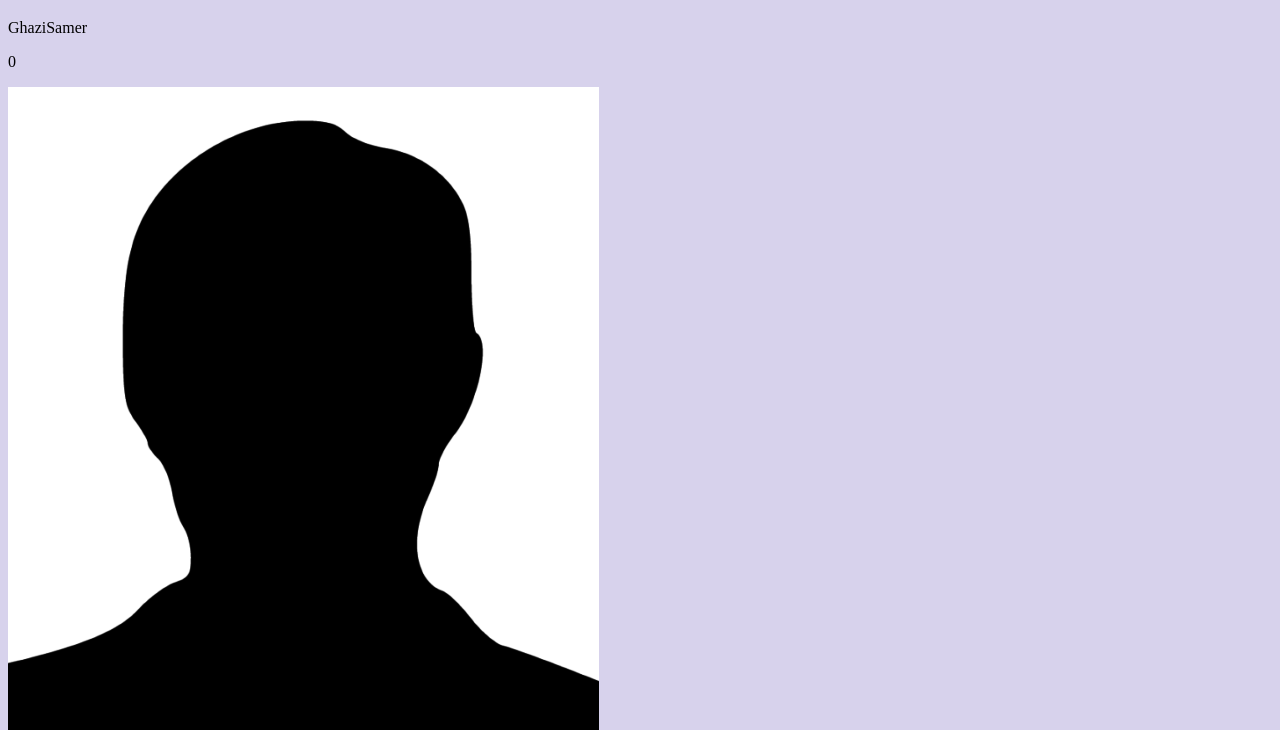
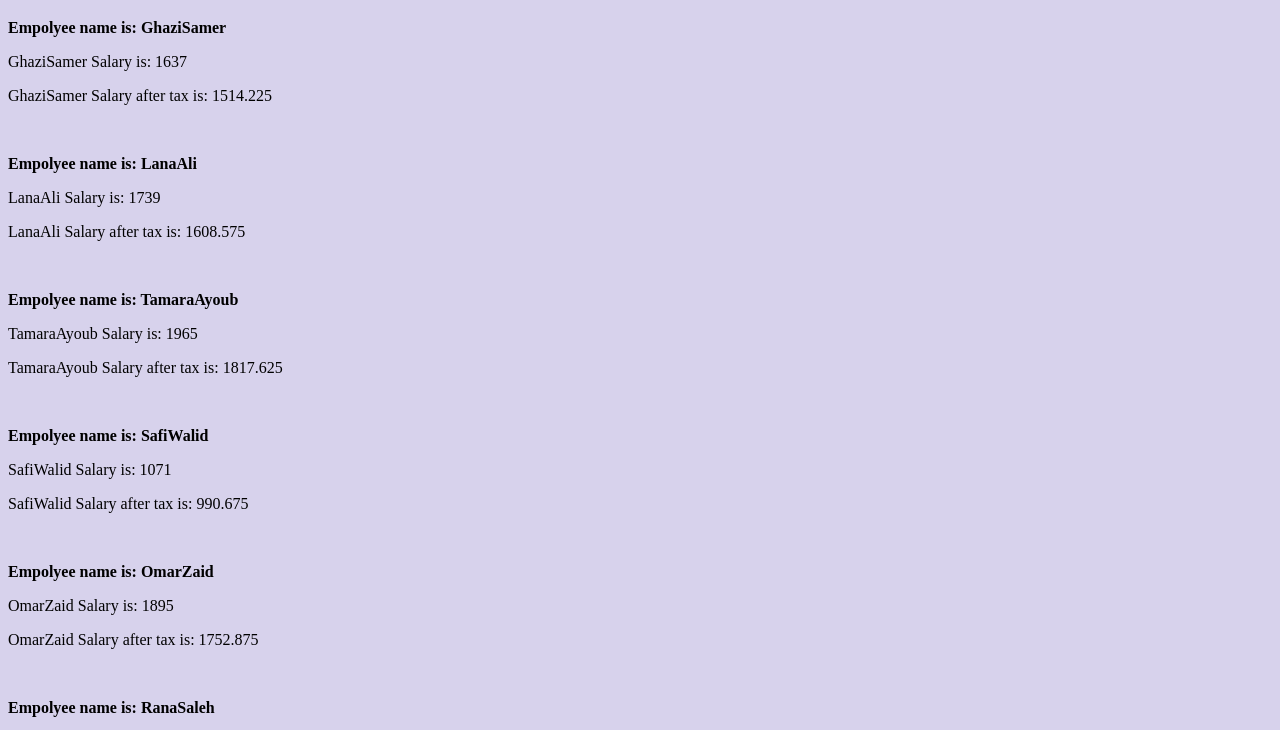
Before and after one commit to islam-Attar/HR-management-system, a plain HTML site: page accounting.html in a window 1280 px wide. Shown: the part 61-791 px from the top of the page. Drawn offline with Linux system fonts and the light colour scheme.

Commit message:
finished task

```diff
--- a/accounting.html
+++ b/accounting.html
@@ -14,7 +14,7 @@
 
 
 
-    <footer style="display: flex; justify-content: space-around; background-color: black; color: white; margin-top: 400px;">
+    <footer style="display: flex; justify-content: space-around; background-color: black; color: white; margin-top: 700px;">
       <p>© 2022 ASAC</p>
 
     </footer>
--- a/app.js
+++ b/app.js
@@ -1,15 +1,16 @@
 'use strict';
 
 let allEmployees = []
-function Employee(employeeID, fullName, department, level, salary)
+function Employee(employeeID, fullName, department, level)
 {
 
  this.employeeID = employeeID;
  this.fullName = fullName;
  this.department = department;
  this.level = level;
- this.salary = salary;
- this.image = `./images/${this.fullName}.jpeg`
+ this.salary = 0;
+ this. salaryAfterTax = 0;
+ this.image = `./images/${this.fullName}.jpeg`;
  allEmployees.push(this);
 }
 
@@ -18,42 +19,49 @@ function Employee(employeeID, fullName, department, level, salary)
 
 var department = [ "Administration", "Marketing", "Development", "Finance"];
 var level = ["Junior", "Mid-Senior", "Senior"];
-var salary = 0;
 var salaryAfterTax = 0;
 
-Employee.prototype.getSalary = function(min, max)
+Employee.prototype.getSalary = function()
 {
-    return salary = Math.floor(Math.random() * (max - min)) + min;
+  if(this.level == 'Senior' )
+   return this.salary = Math.floor(Math.random() * (2000 - 1500 + 1) ) + 1500;
+
+  if(this.level == 'Mid-Senior')
+   return this.salary = Math.floor(Math.random() * (1500 - 1000 + 1) ) + 1000;
+
+  if(this.level == 'Junior')
+   return this.salary = Math.floor(Math.random() * (1000 - 500 + 1) ) + 500;
+
 }
 
 Employee.prototype.getTax = function(salary)
 {
-    return salaryAfterTax = salary - (salary* 7.5);
+    return this.salaryAfterTax = salary - (salary * 0.075);
 }
 
 Employee.prototype.render = function()
 {
-  document.write("<h1>EMPLOYEES</h1>")
-  document.write(`<p> ${this.fullName}</p>`)
-  document.write(`<p> ${this.salary}</p>`)
-  document.write(`<img src=${this.image}>`);
+
+  document.write("<h1>EMPLOYEES</h1>");
+
+  for( let i = 0; i < allEmployees.length; i++)
+  {
+  document.write(`<p> <b>Empolyee name is: ${allEmployees[i].fullName}</b></p>`);
+  document.write(`<p> ${allEmployees[i].fullName} Salary is: ${allEmployees[i].getSalary()}</p>`);
+  document.write(`<p> ${allEmployees[i].fullName} Salary after tax is: ${allEmployees[i].getTax(allEmployees[i].salary)}</p>`);
+  document.write('<br>');
+  }
 
 }
 
 
-let ghazi = new Employee(1000, "GhaziSamer", "Administration", "Senior", salary);
-let lana = new Employee(1001, "LanaAli", "Finance", "Senior", salary);
-let tamara = new Employee(1002, "TamaraAyoub", "Marketing", "Senior", salary);
+let ghazi = new Employee(1000, "GhaziSamer", "Administration", "Senior");
+let lana = new Employee(1001, "LanaAli", "Finance", "Senior");
+let tamara = new Employee(1002, "TamaraAyoub", "Marketing", "Senior");
+let safi = new Employee(1003, "SafiWalid", "Administration", "Mid-Senior");
+let omar = new Employee(1004, "OmarZaid", "Development", "Senior");
+let rana = new Employee(1005, "RanaSaleh", "Development", "Junior");
+let hadi = new Employee(1006, "HadiAhmad", "Finance", "Mid-Senior");
 
 
-
-
-
-ghazi.getSalary(1500, 2000);
 ghazi.render();
-
-lana.getSalary(1500, 2000);
-lana.render();
-
-tamara.getSalary(1500, 2000);
-tamara.render();
```
Also changed, not shown: index.html (+1 -1 lines), 1 other file.
